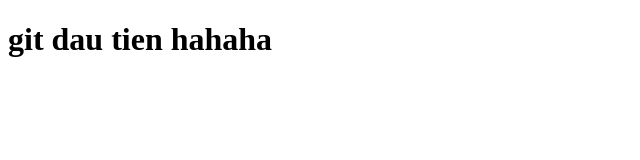
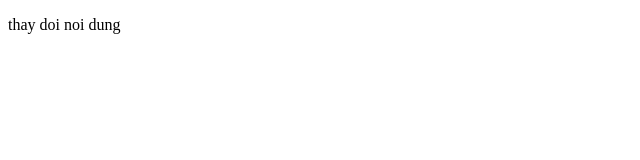
Before and after one commit to VoTrungHa/NguyenCuuGit, a plain HTML site: page index.html in a window 1280 px wide. Shown: the whole page, without its empty margins (0-640 px from the left). Drawn offline with Linux system fonts and the light colour scheme.

Commit message:
thay doi 2

```diff
--- a/index.html
+++ b/index.html
@@ -6,6 +6,6 @@
     <title>Document</title>
 </head>
 <body>
-    <h1>git dau tien hahaha</h1>
+    <p>thay doi noi dung</p>
 </body>
 </html>
```
